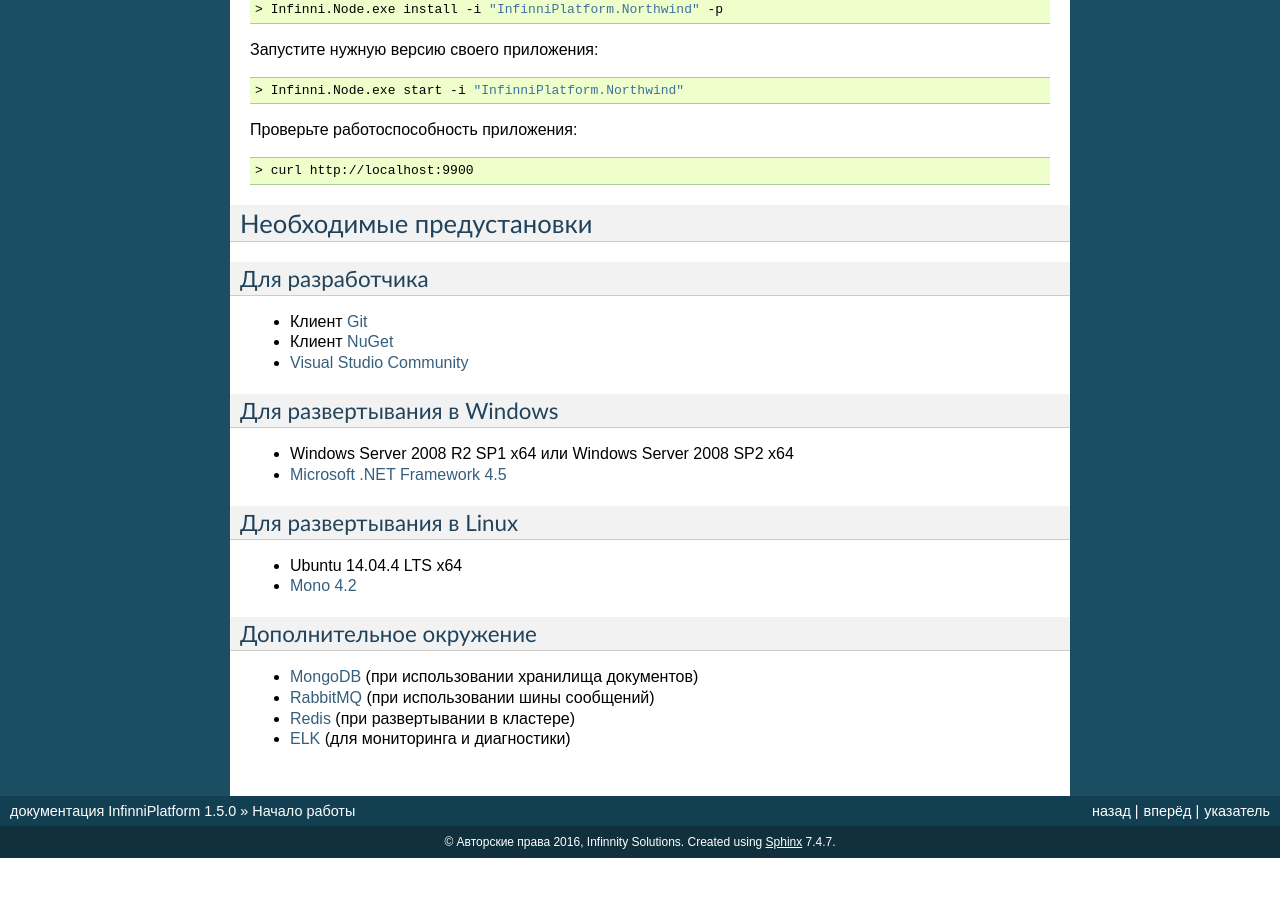
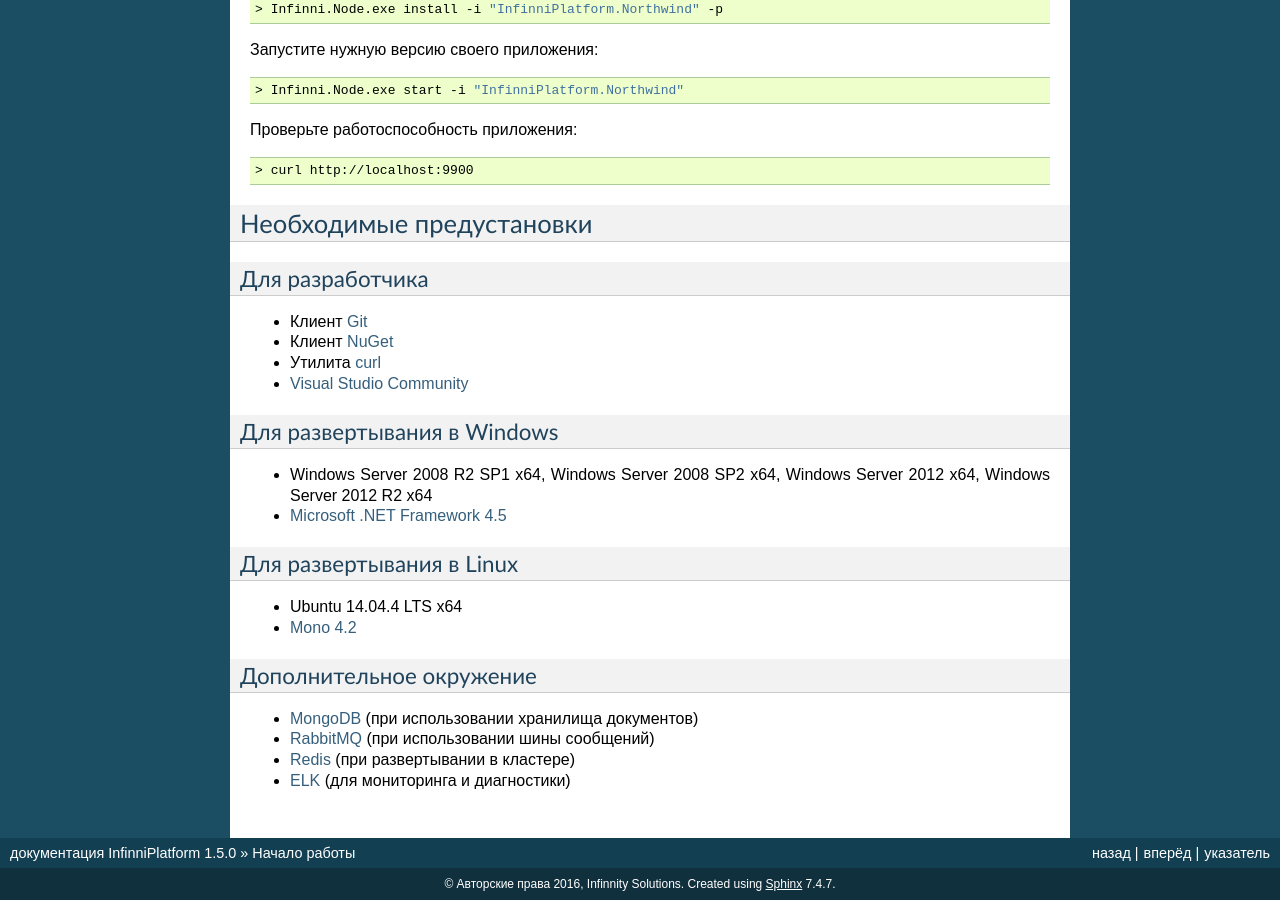
Before and after one commit to InfinniPlatform/InfinniPlatform.readthedocs.org, a Sphinx documentation site: the page built from docs/source/00-getting-started/index.rst, in a window 1280 px wide and 900 px high, scrolled down 631 px. Built offline with Sphinx 7.4.7, drawn with Linux system fonts in a browser that asks for light colours; before the commit the page ends 1489 px from its top, so only the background shows below that.

Commit message:
Fixed getting-started

```diff
--- a/docs/source/00-getting-started/index.rst
+++ b/docs/source/00-getting-started/index.rst
@@ -58,12 +58,13 @@
 
 - Клиент `Git`_
 - Клиент `NuGet`_
+- Утилита `curl`_
 - `Visual Studio Community`_
 
 Для развертывания в Windows
 ~~~~~~~~~~~~~~~~~~~~~~~~~~~
 
-- Windows Server 2008 R2 SP1 x64 или Windows Server 2008 SP2 x64
+- Windows Server 2008 R2 SP1 x64, Windows Server 2008 SP2 x64, Windows Server 2012 x64, Windows Server 2012 R2 x64
 - `Microsoft .NET Framework 4.5`_
 
 Для развертывания в Linux
@@ -82,6 +83,7 @@
 
 .. _Git: https://git-scm.com/downloads
 .. _Nuget: https://dist.nuget.org/index.html
+.. _curl: https://curl.haxx.se/download.html
 .. _Visual Studio Community: https://www.visualstudio.com/ru-ru/products/visual-studio-community-vs.aspx
 .. _Microsoft .NET Framework 4.5: https://www.microsoft.com/ru-ru/download/details.aspx?id=30653
 .. _Mono 4.2: http://www.mono-project.com/download/
```
